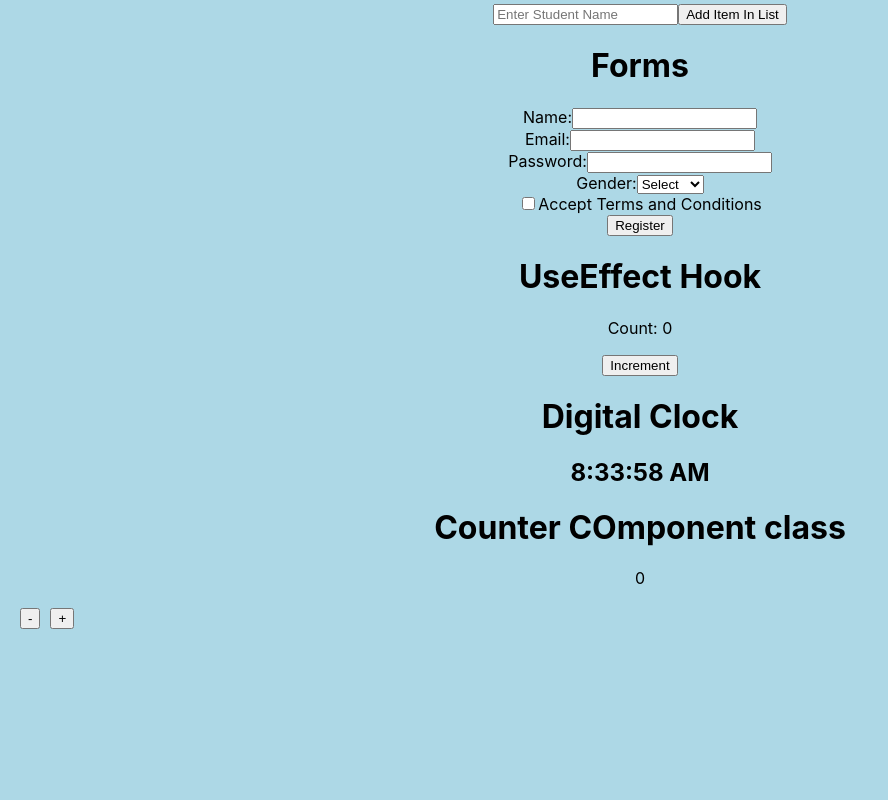
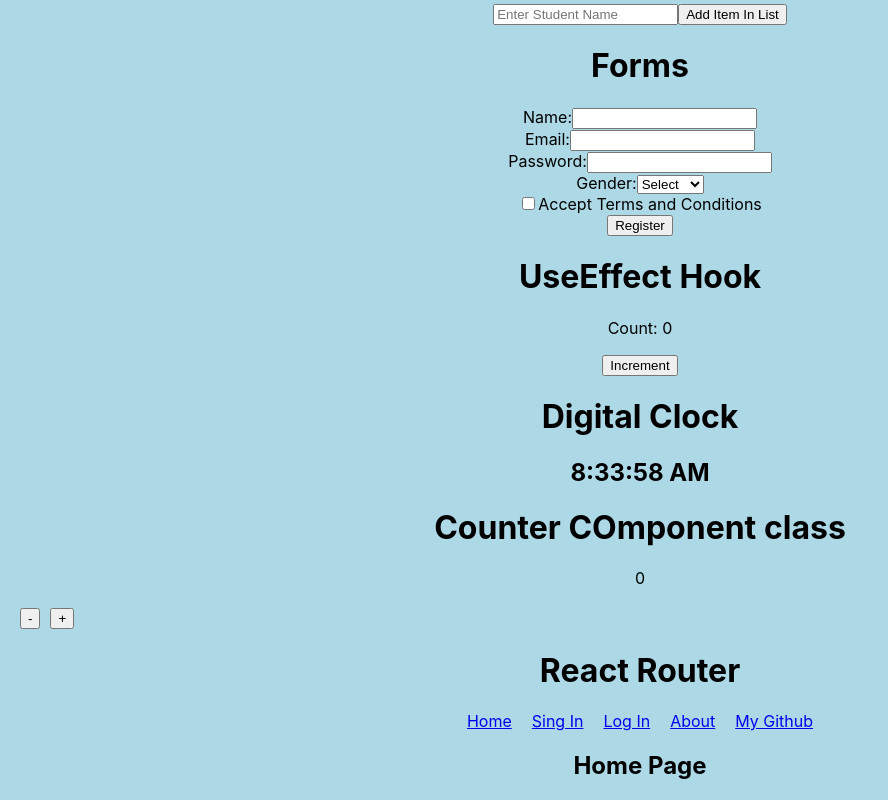
Before and after one commit to Abhishekbtech/ReactNotes, a React (Create React App) app: page / in a window 1280 px wide. Shown: the part 2489-3289 px from the top of the page, without its empty margins (0-888 px from the left). Before the commit the page ends 3138 px from the top, so only its background shows below. Built offline with nearby package versions, Linux system fonts and the light colour scheme.

Commit message:
add react route

```diff
--- a/src/App.js
+++ b/src/App.js
@@ -17,6 +17,7 @@ import Forms from './Component/4.Forms/Forms';
 import HookUseEffect from './Component/5.HookUseEffect/HookUseEffect';
 import DigitalClock from './Component/6.DigitalClock/DigitalClock';
 import CounterClassComponent from './Component/7.ClassComponent/2.Counter/Count';
+import ReactRouter from './Component/8.ReactRouting/ReactRouter';
 
 function App() {
   return (
@@ -49,6 +50,8 @@ function App() {
 
       <DigitalClock/>
       <CounterClassComponent/>
+
+      <ReactRouter/>
     </div>
   );
 }
--- a/src/Component/8.ReactRouting/ReactRouter.js
+++ b/src/Component/8.ReactRouting/ReactRouter.js
@@ -14,7 +14,7 @@ function ReactRouter() {
         <Router>
             <h1>React Router</h1>
             <nav>
-                <NavLink to='/' style={{margin:10}} activeStyle={{color: 'yellow', textDecoration: 'underline'}}>Home</NavLink>
+                <NavLink to='/' style={{margin:10}}>Home</NavLink>
                 <NavLink to='/singIn' style={{margin:10}}>Sing In</NavLink>
                 <NavLink to='/login'style={{margin:10}}>Log In</NavLink>
                 <NavLink to='/about'style={{margin:10}}>About</NavLink>
```
